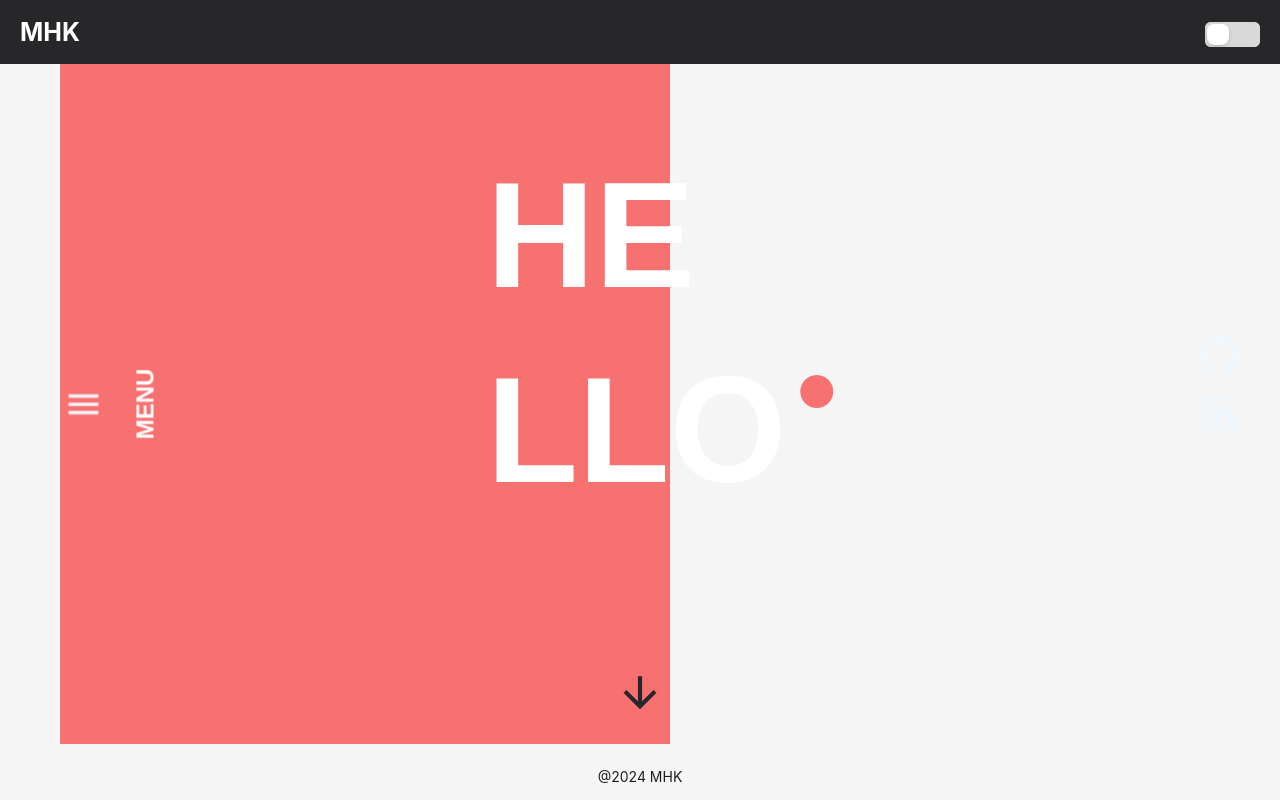
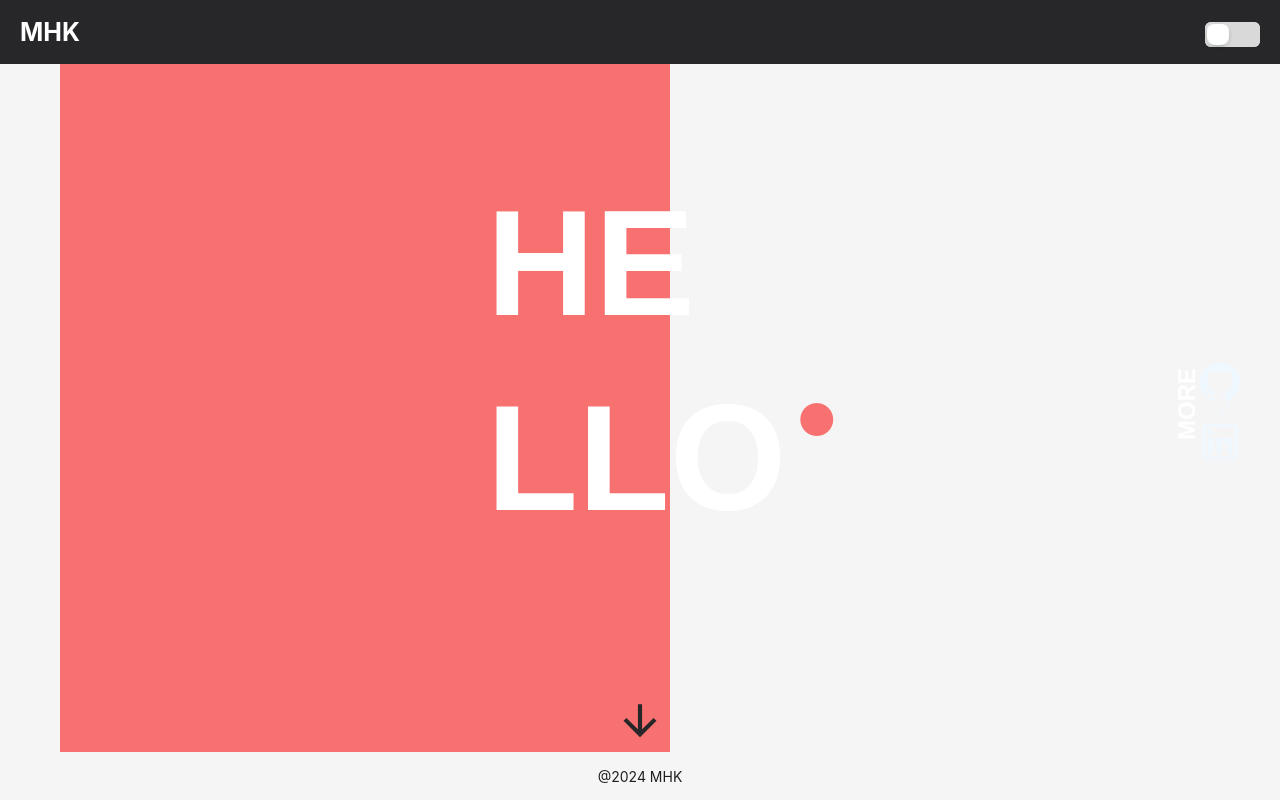
Before and after one commit to HassanKashif-pro/My-Portfolio, a React (Create React App) app: page / in a window 1280 px wide. Built offline with nearby package versions, Linux system fonts and the light colour scheme.

Commit message:
Styling for the About Page

```diff
--- a/src/styles/About.css
+++ b/src/styles/About.css
@@ -46,18 +46,19 @@
   color: #f87171; /* Transparent background */
   font-size: 250px;
 }
-.Menu-animated {
+/* THIS IS THE MORE TAB  */
+.More-animated {
   font-weight: 700;
   top: 50%;
   display: inline-block;
   position: fixed; /* or use fixed if you want it to stay when scrolling */
   z-index: 100; /* Ensure it's on top of other elements */
-  left: 4%;
+  right: 5%;
   font-size: x-large;
   transform: rotate(-90deg); /* Rotate the text to align it vertically */
   animation: verticalBounce 1.5s infinite ease-in-out;
 }
-.Menu-animated::after {
+.More-animated::after {
   content: "";
   position: absolute;
   width: 100%;
@@ -69,7 +70,16 @@
   transform-origin: bottom left;
   transition: transform 0.5s ease-out;
 }
-.Menu-animated:hover::after {
+.More-animated:hover::after {
   transform: scaleX(0.55);
   transform-origin: bottom left;
 }
+.about-info {
+  display: flex;
+  right: 45%;
+  color: #fff;
+  position: absolute;
+  justify-content: center;
+  align-items: center;
+  top: 15rem;
+}
```
